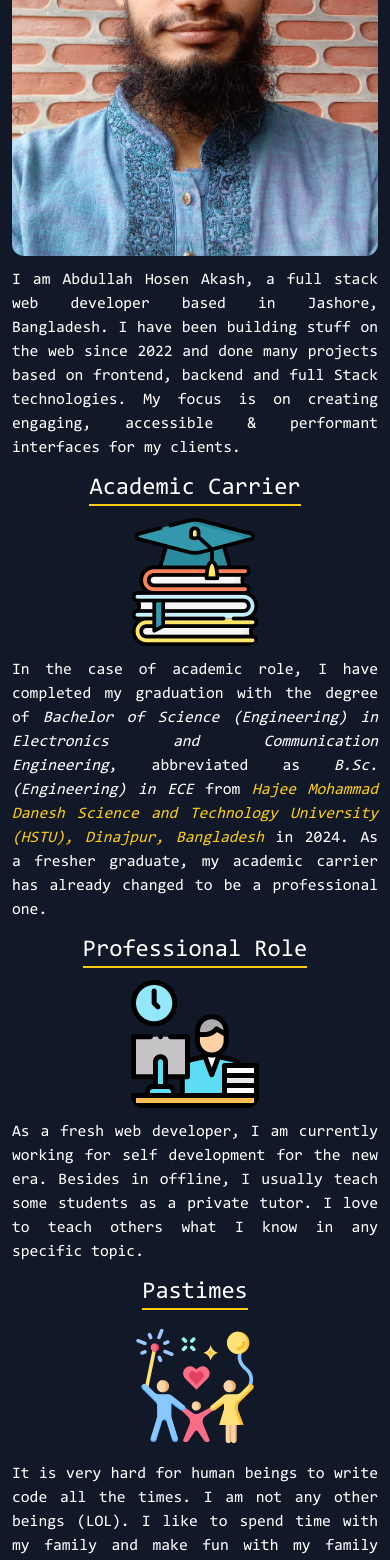
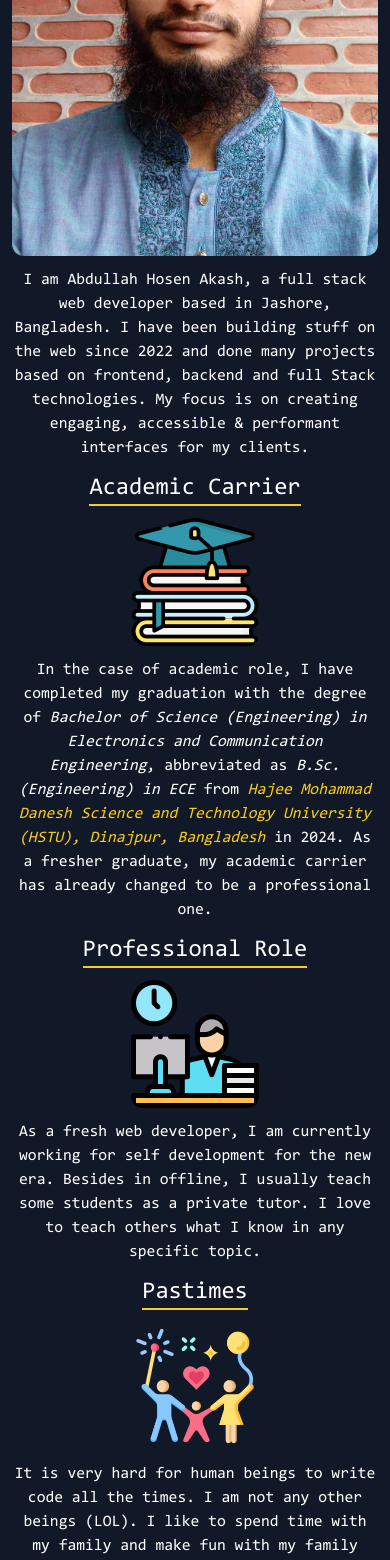
Before and after one commit to abdullahhosenakash/ah-akash, a Next.js app: page /about in a window 390 px wide. Shown: the part 432-1992 px from the top of the page. Built offline with nearby package versions, Linux system fonts and the light colour scheme.

Commit message:
about page updated

```diff
--- a/app/about/page.js
+++ b/app/about/page.js
@@ -14,8 +14,9 @@ const About = () => {
         Wanna know about me?
       </h3>
 
+      {/* personal info */}
       <div className='flex lg:flex-row flex-col-reverse lg:gap-4 gap-3 items-center lg:w-3/4 mx-auto lg:mt-6 mt-3 lg:text-lg'>
-        <p className='text-justify lg:w-3/4'>
+        <p className='lg:text-justify text-center lg:w-3/4'>
           I am Abdullah Hosen Akash, a full stack web developer based in
           Jashore, Bangladesh. I have been building stuff on the web since 2022
           and done many projects based on frontend, backend and full Stack
@@ -27,13 +28,14 @@ const About = () => {
         </div>
       </div>
 
-      <div className='lg:w-3/4 mx-auto text-justify lg:mt-6 mt-3'>
+      <div className='lg:w-3/4 mx-auto lg:mt-6 mt-3'>
+        {/* Academic Carrier */}
         <div>
           <h3 className='text-2xl border-b-2 border-yellow-400 w-fit mx-auto'>
             Academic Carrier
           </h3>
           <div className='flex lg:flex-row-reverse flex-col-reverse lg:gap-4 gap-3 items-center mx-auto lg:text-lg'>
-            <p className='lg:text-lg'>
+            <p className='lg:text-lg lg:text-justify text-center'>
               In the case of academic role, I have completed my graduation with
               the degree of{' '}
               <span className='italic'>
@@ -63,12 +65,13 @@ const About = () => {
           </div>
         </div>
 
+        {/* Professional Role */}
         <div>
           <h3 className='text-2xl border-b-2 border-yellow-400 w-fit mx-auto lg:mt-6 mt-3'>
             Professional Role
           </h3>
           <div className='flex lg:flex-row flex-col-reverse lg:gap-4 gap-3 items-center mx-auto lg:text-lg'>
-            <p className='lg:text-lg'>
+            <p className='lg:text-lg lg:text-justify text-center'>
               As a fresh web developer, I am currently working for self
               development for the new era. Besides in offline, I usually teach
               some students as a private tutor. I love to teach others what I
@@ -80,12 +83,13 @@ const About = () => {
           </div>
         </div>
 
+        {/* Pastimes */}
         <div>
           <h3 className='text-2xl border-b-2 border-yellow-400 w-fit mx-auto lg:mt-6 mt-3'>
             Pastimes
           </h3>
           <div className='flex lg:flex-row-reverse flex-col-reverse lg:gap-4 gap-3 items-center mx-auto lg:text-lg'>
-            <p className='lg:text-lg'>
+            <p className='lg:text-lg lg:text-justify text-center'>
               It is very hard for human beings to write code all the times. I am
               not any other beings (LOL). I like to spend time with my family
               and make fun with my family members. Furthermore, I love having
@@ -97,6 +101,7 @@ const About = () => {
           </div>
         </div>
 
+        {/* Virtual Life */}
         <div>
           <h3 className='text-2xl border-b-2 border-yellow-400 w-fit mx-auto lg:mt-6 mt-3'>
             Virtual Life
```
Also changed, not shown: app/_assets/images/ah-akash.jpg, 1 other file (tests, documents, lock files or other folders).
